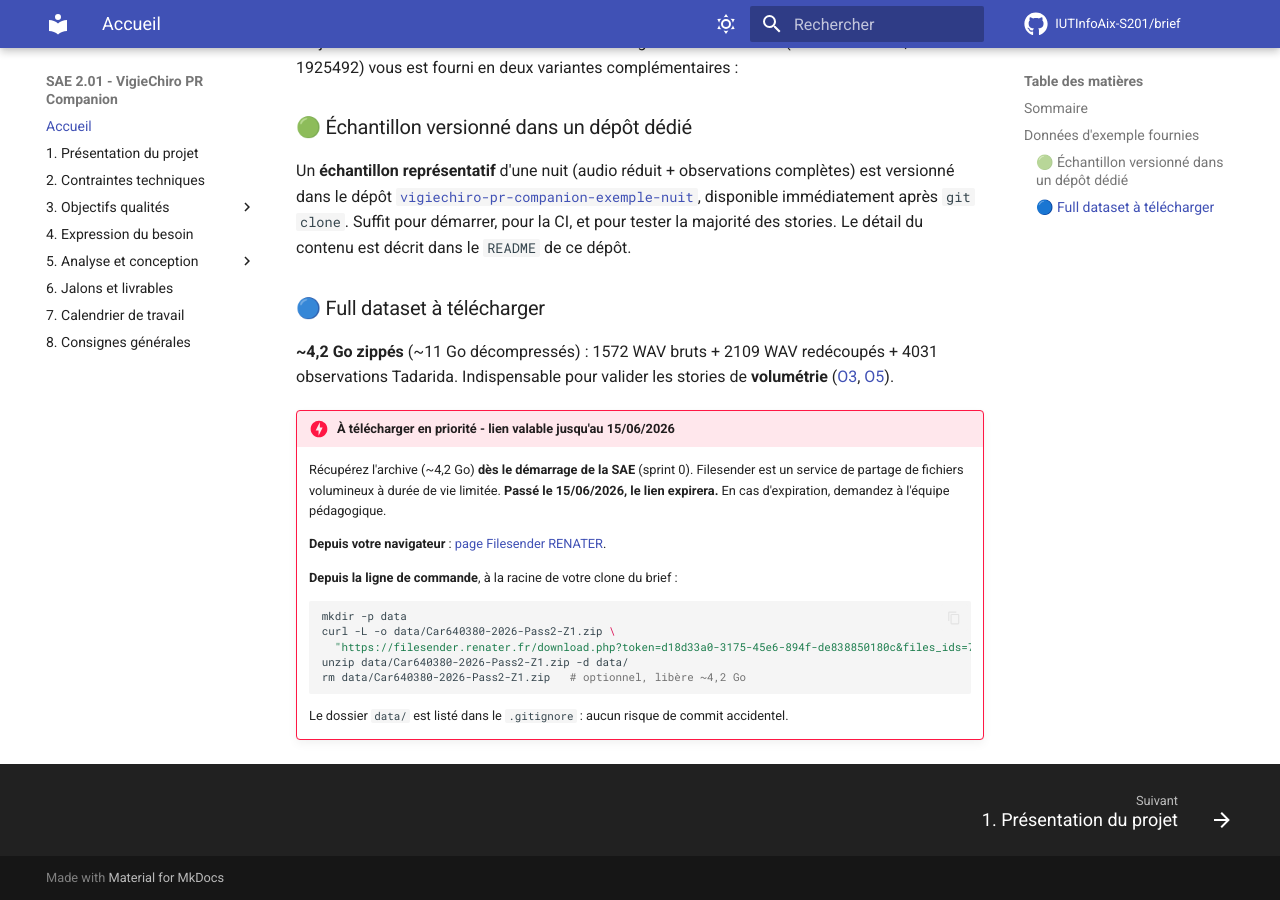
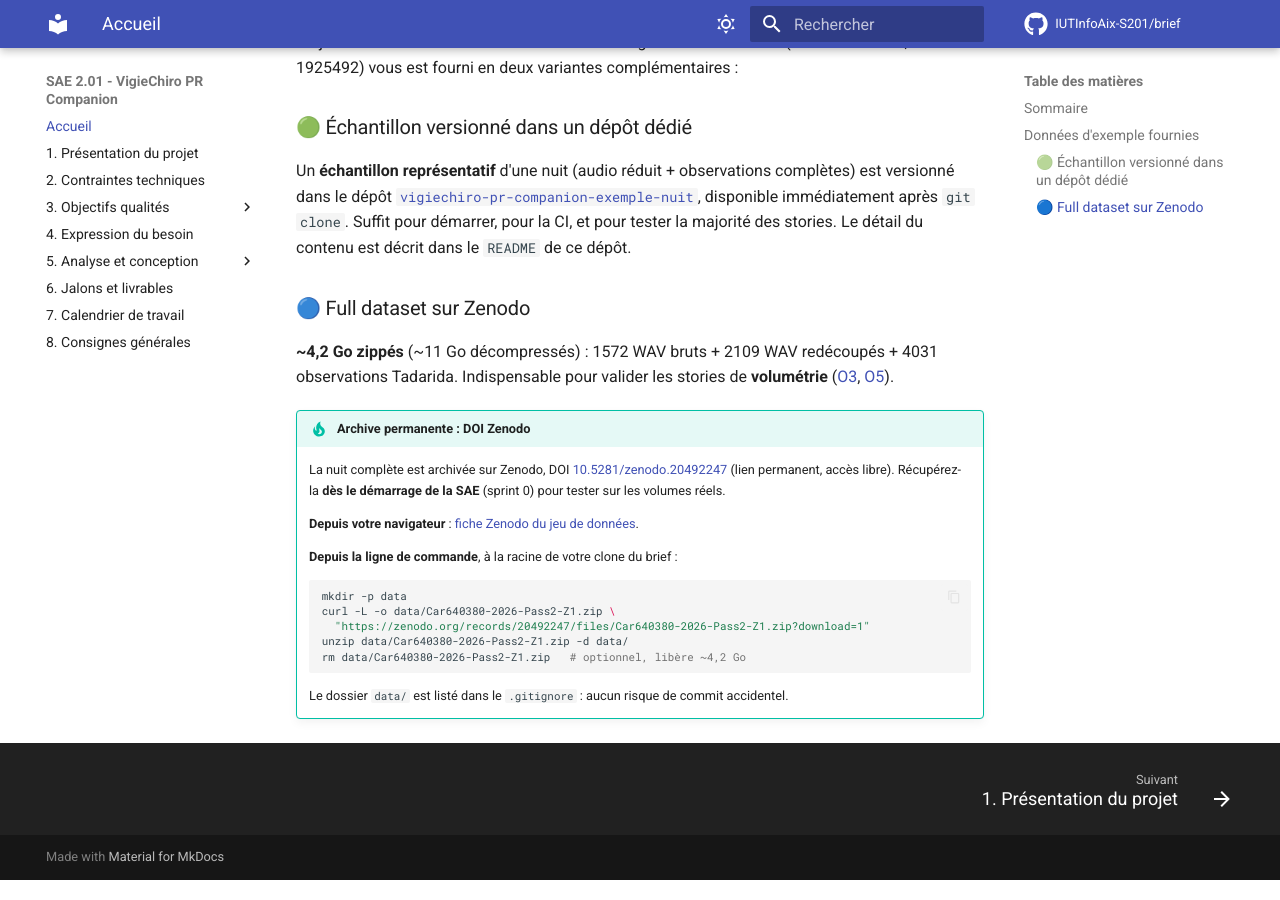
Before and after one commit to IUTInfoAix-S201/brief, an MkDocs documentation site: the page built from docs/index.md, in a window 1280 px wide and 900 px high, scrolled down 1274 px. Built offline with MkDocs 1.6.1 and Material for MkDocs 9.7.7, drawn with Linux system fonts in a browser that asks for light colours; comment, search, counter and statistics services are not loaded.

Commit message:
docs: pointe le full dataset vers Zenodo au lieu de Filesender RENATER
La nuit complète est désormais archivée sur Zenodo avec un DOI permanent (10.5281/zenodo.20492247) en accès libre. On remplace les liens Filesender RENATER temporaires (qui expiraient, dates incohérentes 10/06 vs 15/06) et leurs avertissements d'expiration par le lien Zenodo et la commande curl correspondante, dans le README, l'accueil, l'expression du besoin, le calendrier et la planification.

````diff
--- a/docs/index.md
+++ b/docs/index.md
@@ -34,21 +34,21 @@ Un jeu de données réel issu d'une session d'enregistrement nocturne (22-23 avr
 
 Un **échantillon représentatif** d'une nuit (audio réduit + observations complètes) est versionné dans le dépôt [`vigiechiro-pr-companion-exemple-nuit`](https://github.com/IUTInfoAix-S201/vigiechiro-pr-companion-exemple-nuit), disponible immédiatement après `git clone`. Suffit pour démarrer, pour la CI, et pour tester la majorité des stories. Le détail du contenu est décrit dans le `README` de ce dépôt.
 
-### 🔵 Full dataset à télécharger
+### 🔵 Full dataset sur Zenodo
 
 **~4,2 Go zippés** (~11 Go décompressés) : 1572 WAV bruts + 2109 WAV redécoupés + 4031 observations Tadarida. Indispensable pour valider les stories de **volumétrie** ([O3](Objectifs%20qualités/Objectifs%20qualités/O3.md), [O5](Objectifs%20qualités/Objectifs%20qualités/O5.md)).
 
-!!! danger "À télécharger en priorité - lien valable jusqu'au 15/06/2026"
-    Récupérez l'archive (~4,2 Go) **dès le démarrage de la SAE** (sprint 0). Filesender est un service de partage de fichiers volumineux à durée de vie limitée. **Passé le 15/06/2026, le lien expirera.** En cas d'expiration, demandez à l'équipe pédagogique.
+!!! tip "Archive permanente : DOI Zenodo"
+    La nuit complète est archivée sur Zenodo, DOI [10.5281/zenodo.20492247](https://doi.org/10.5281/zenodo.20492247) (lien permanent, accès libre). Récupérez-la **dès le démarrage de la SAE** (sprint 0) pour tester sur les volumes réels.
 
-    **Depuis votre navigateur** : [page Filesender RENATER](https://filesender.renater.fr/?s=download&token=d18d33a0-3175-45e6-894f-de838850180c).
+    **Depuis votre navigateur** : [fiche Zenodo du jeu de données](https://zenodo.org/records/20492247).
 
     **Depuis la ligne de commande**, à la racine de votre clone du brief :
 
     ```bash
     mkdir -p data
     curl -L -o data/Car640380-2026-Pass2-Z1.zip \
-      "https://filesender.renater.fr/download.php?token=d18d33a0-3175-45e6-894f-de838850180c&files_ids=71480536"
+      "https://zenodo.org/records/20492247/files/Car640380-2026-Pass2-Z1.zip?download=1"
     unzip data/Car640380-2026-Pass2-Z1.zip -d data/
     rm data/Car640380-2026-Pass2-Z1.zip   # optionnel, libère ~4,2 Go
     ```
````
Also changed, not shown: README.md (+1 -1 lines), docs/Analyse et conception/Planification.md (+1 -1 lines), docs/Calendrier de travail.md (+1 -1 lines), docs/Expression du besoin.md (+1 -1 lines).
